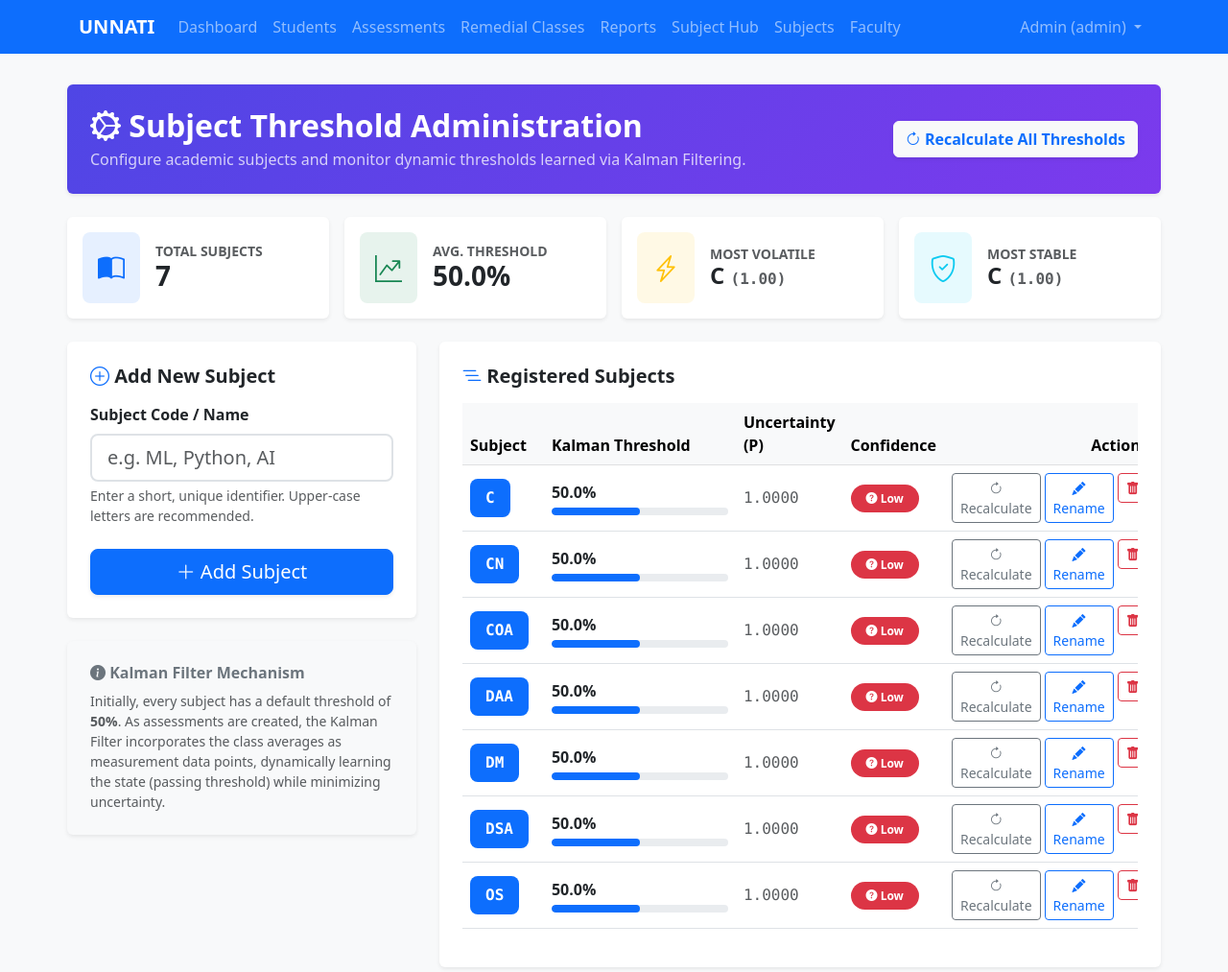
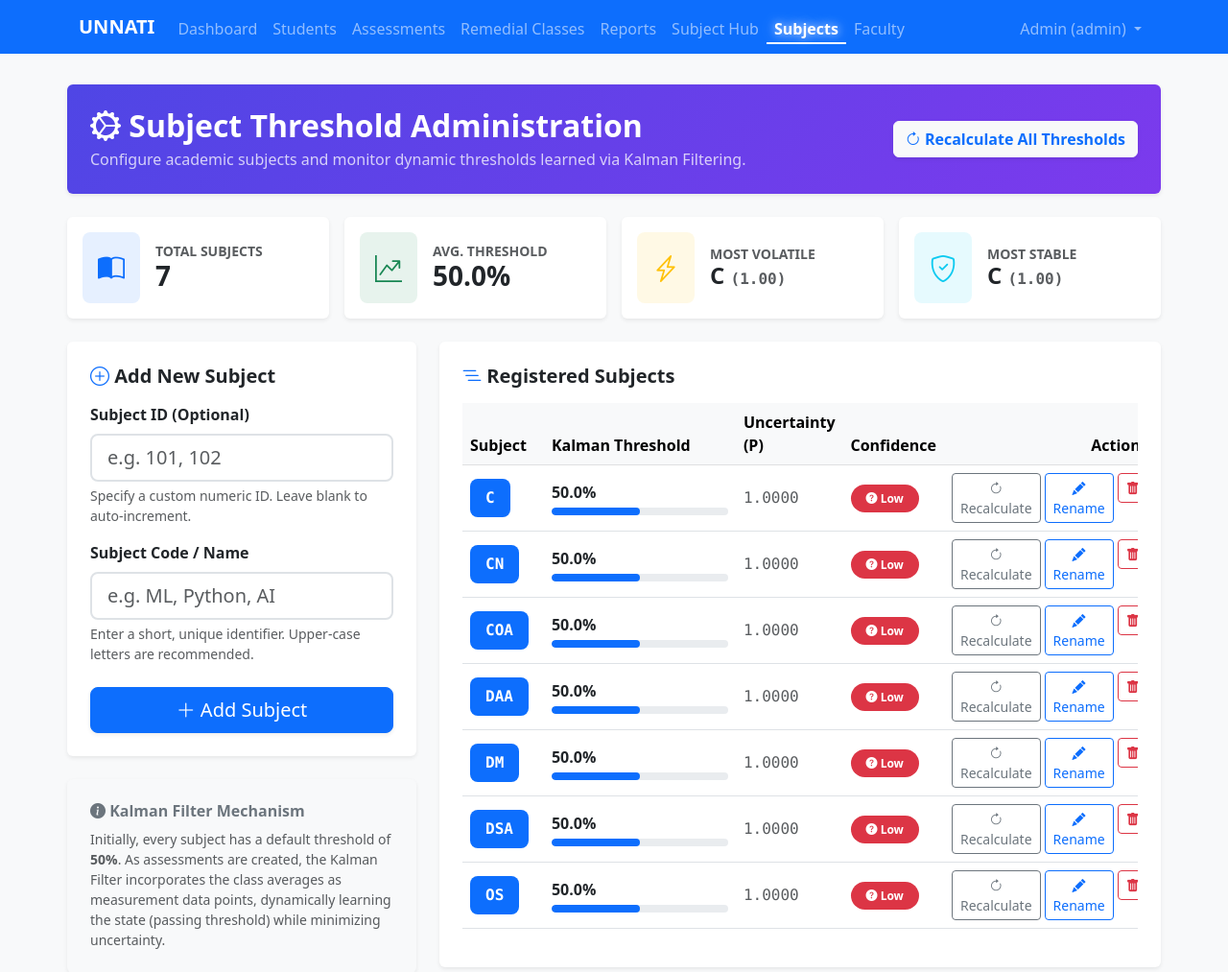
Before and after one commit to ganguly71/Slow_fast, a Flask app: page /subjects in a window 1280 px wide. Shown: the top 1013 px of the page at 96% size. Run offline with Flask 3, Linux system fonts and the light colour scheme; a user stored in the database is signed in.

Commit message:
feat: enable custom subject ID management and implement active glowing navbar tabs

```diff
--- a/routes.py
+++ b/routes.py
@@ -413,6 +413,7 @@ def manage_subjects():
         return redirect(url_for('main.dashboard'))
 
     if request.method == 'POST':
+        id_val = request.form.get('id', '').strip()
         name = request.form.get('name', '').strip()
         if not name:
             flash('Subject name cannot be empty.', 'danger')
@@ -421,7 +422,20 @@ def manage_subjects():
             if existing:
                 flash(f'Subject "{name}" already exists.', 'warning')
             else:
+                custom_id = None
+                if id_val:
+                    try:
+                        custom_id = int(id_val)
+                        if Subject.query.get(custom_id):
+                            flash(f'Subject with ID {custom_id} already exists.', 'danger')
+                            return redirect(url_for('main.manage_subjects'))
+                    except ValueError:
+                        flash('Subject ID must be an integer.', 'danger')
+                        return redirect(url_for('main.manage_subjects'))
+
                 new_subject = Subject(name=name, threshold=50.0, uncertainty=1.0)
+                if custom_id is not None:
+                    new_subject.id = custom_id
                 db.session.add(new_subject)
                 db.session.commit()
                 flash(f'Subject "{name}" added successfully with initial threshold of 50.0%.', 'success')
@@ -448,36 +462,52 @@ def edit_subject(subject_id):
         return redirect(url_for('main.dashboard'))
 
     subject = Subject.query.get_or_404(subject_id)
+    new_id_str = request.form.get('id', '').strip()
     new_name = request.form.get('name', '').strip()
 
     if not new_name:
         flash('Subject name cannot be empty.', 'danger')
-    else:
-        existing = Subject.query.filter(Subject.name == new_name, Subject.id != subject_id).first()
-        if existing:
-            flash(f'Another subject named "{new_name}" already exists.', 'danger')
-        else:
-            old_name = subject.name
-            subject.name = new_name
+        return redirect(request.referrer or url_for('main.manage_subjects'))
 
-            # Cascade name changes to text columns across all related tables
-            all_users = User.query.all()
-            for user in all_users:
-                user_subjects = user.get_subjects()
-                if old_name in user_subjects:
-                    new_user_subjects = [new_name if s == old_name else s for s in user_subjects]
-                    user.set_subjects(new_user_subjects)
+    existing_name = Subject.query.filter(Subject.name == new_name, Subject.id != subject_id).first()
+    if existing_name:
+        flash(f'Another subject named "{new_name}" already exists.', 'danger')
+        return redirect(request.referrer or url_for('main.manage_subjects'))
 
-            AssignmentGroup.query.filter_by(subject=old_name).update({AssignmentGroup.subject: new_name})
-            Assessment.query.filter_by(subject=old_name).update({Assessment.subject: new_name})
-            Classification.query.filter_by(subject=old_name).update({Classification.subject: new_name})
-            RemedialSchedule.query.filter_by(subject=old_name).update({RemedialSchedule.subject: new_name})
-            Exam.query.filter_by(subject=old_name).update({Exam.subject: new_name})
+    if new_id_str:
+        try:
+            new_id = int(new_id_str)
+            if new_id != subject.id:
+                existing_id = Subject.query.get(new_id)
+                if existing_id:
+                    flash(f'Another subject with ID {new_id} already exists.', 'danger')
+                    return redirect(request.referrer or url_for('main.manage_subjects'))
+                subject.id = new_id
+                db.session.flush()
+        except ValueError:
+            flash('Subject ID must be an integer.', 'danger')
+            return redirect(request.referrer or url_for('main.manage_subjects'))
 
-            db.session.commit()
-            flash(f'Subject "{old_name}" renamed to "{new_name}" and all records updated successfully.', 'success')
+    old_name = subject.name
+    subject.name = new_name
 
-    return redirect(url_for('main.manage_subjects'))
+    if old_name != new_name:
+        all_users = User.query.all()
+        for user in all_users:
+            user_subjects = user.get_subjects()
+            if old_name in user_subjects:
+                new_user_subjects = [new_name if s == old_name else s for s in user_subjects]
+                user.set_subjects(new_user_subjects)
+
+        AssignmentGroup.query.filter_by(subject=old_name).update({AssignmentGroup.subject: new_name})
+        Assessment.query.filter_by(subject=old_name).update({Assessment.subject: new_name})
+        Classification.query.filter_by(subject=old_name).update({Classification.subject: new_name})
+        RemedialSchedule.query.filter_by(subject=old_name).update({RemedialSchedule.subject: new_name})
+        Exam.query.filter_by(subject=old_name).update({Exam.subject: new_name})
+
+    db.session.commit()
+    flash('Subject updated successfully.', 'success')
+    return redirect(request.referrer or url_for('main.manage_subjects'))
 
 @main.route('/subjects/delete/<int:subject_id>', methods=['POST'])
 @login_required
@@ -536,6 +566,7 @@ def subject_hub():
             flash('Access denied.', 'danger')
             return redirect(url_for('main.subject_hub'))
 
+        id_val = request.form.get('id', '').strip()
         name = request.form.get('name', '').strip()
         selected_faculty_ids = request.form.getlist('faculty_ids')
 
@@ -546,7 +577,20 @@ def subject_hub():
             if existing:
                 flash(f'Subject "{name}" already exists.', 'warning')
             else:
+                custom_id = None
+                if id_val:
+                    try:
+                        custom_id = int(id_val)
+                        if Subject.query.get(custom_id):
+                            flash(f'Subject with ID {custom_id} already exists.', 'danger')
+                            return redirect(url_for('main.subject_hub'))
+                    except ValueError:
+                        flash('Subject ID must be an integer.', 'danger')
+                        return redirect(url_for('main.subject_hub'))
+
                 new_subject = Subject(name=name, threshold=50.0, uncertainty=1.0)
+                if custom_id is not None:
+                    new_subject.id = custom_id
                 db.session.add(new_subject)
                 db.session.flush()
 
--- a/templates/base.html
+++ b/templates/base.html
@@ -25,6 +25,23 @@
         .main-content {
             padding: 2rem 0;
         }
+        /* Active glowing navbar links */
+        .navbar-nav .nav-link.active {
+            color: #ffffff !important;
+            font-weight: bold;
+            text-shadow: 0 0 10px rgba(255, 255, 255, 0.8), 0 0 20px rgba(255, 255, 255, 0.4);
+            border-bottom: 2px solid #ffffff;
+            padding-bottom: 2px;
+        }
+        .navbar-nav .nav-link {
+            transition: all 0.2s ease-in-out;
+            border-bottom: 2px solid transparent;
+            padding-bottom: 2px;
+        }
+        .navbar-nav .nav-link:hover {
+            color: #ffffff !important;
+            text-shadow: 0 0 8px rgba(255, 255, 255, 0.6);
+        }
     </style>
 </head>
 <body>
@@ -39,29 +56,29 @@
       <ul class="navbar-nav me-auto">
         {% if current_user.is_authenticated %}
         <li class="nav-item">
-          <a class="nav-link" href="{{ url_for('main.dashboard') }}">Dashboard</a>
+          <a class="nav-link {% if request.endpoint == 'main.dashboard' %}active{% endif %}" href="{{ url_for('main.dashboard') }}">Dashboard</a>
         </li>
         <li class="nav-item">
-          <a class="nav-link" href="{{ url_for('main.manage_students') }}">Students</a>
+          <a class="nav-link {% if request.endpoint == 'main.manage_students' or request.endpoint == 'main.student_detail' %}active{% endif %}" href="{{ url_for('main.manage_students') }}">Students</a>
         </li>
         <li class="nav-item">
-          <a class="nav-link" href="{{ url_for('main.manage_assessments') }}">Assessments</a>
+          <a class="nav-link {% if request.endpoint == 'main.manage_assessments' %}active{% endif %}" href="{{ url_for('main.manage_assessments') }}">Assessments</a>
         </li>
         <li class="nav-item">
-          <a class="nav-link" href="{{ url_for('main.remedial_schedules') }}">Remedial Classes</a>
+          <a class="nav-link {% if request.endpoint == 'main.remedial_schedules' %}active{% endif %}" href="{{ url_for('main.remedial_schedules') }}">Remedial Classes</a>
         </li>
         <li class="nav-item">
-          <a class="nav-link" href="{{ url_for('main.reports') }}">Reports</a>
+          <a class="nav-link {% if request.endpoint == 'main.reports' %}active{% endif %}" href="{{ url_for('main.reports') }}">Reports</a>
         </li>
         <li class="nav-item">
-          <a class="nav-link" href="{{ url_for('main.subject_hub') }}">Subject Hub</a>
+          <a class="nav-link {% if request.endpoint == 'main.subject_hub' %}active{% endif %}" href="{{ url_for('main.subject_hub') }}">Subject Hub</a>
         </li>
         {% if current_user.role == 'admin' %}
         <li class="nav-item">
-          <a class="nav-link" href="{{ url_for('main.manage_subjects') }}">Subjects</a>
+          <a class="nav-link {% if request.endpoint == 'main.manage_subjects' %}active{% endif %}" href="{{ url_for('main.manage_subjects') }}">Subjects</a>
         </li>
         <li class="nav-item">
-          <a class="nav-link" href="{{ url_for('main.manage_faculty') }}">Faculty</a>
+          <a class="nav-link {% if request.endpoint == 'main.manage_faculty' or request.endpoint == 'main.edit_faculty' %}active{% endif %}" href="{{ url_for('main.manage_faculty') }}">Faculty</a>
         </li>
         {% endif %}
         {% endif %}
--- a/templates/manage_subjects.html
+++ b/templates/manage_subjects.html
@@ -97,6 +97,12 @@
             <div class="card-body p-4">
                 <h5 class="card-title fw-bold mb-3"><i class="bi bi-plus-circle text-primary"></i> Add New Subject</h5>
                 <form method="POST" action="{{ url_for('main.manage_subjects') }}">
+                    <div class="mb-3">
+                        <label for="id" class="form-label fw-semibold">Subject ID (Optional)</label>
+                        <input type="number" class="form-control form-control-lg border-2" id="id" name="id"
+                               placeholder="e.g. 101, 102" style="border-color: #dee2e6;">
+                        <div class="form-text">Specify a custom numeric ID. Leave blank to auto-increment.</div>
+                    </div>
                     <div class="mb-3">
                         <label for="name" class="form-label fw-semibold">Subject Code / Name</label>
                         <input type="text" class="form-control form-control-lg border-2" id="name" name="name"
@@ -224,6 +230,10 @@
             <form id="editSubjectForm" method="POST" action="">
                 <div class="modal-body p-4">
                     <div class="mb-3">
+                        <label for="edit_id" class="form-label fw-semibold">Subject ID</label>
+                        <input type="number" class="form-control form-control-lg border-2" id="edit_id" name="id" required style="border-color: #dee2e6;">
+                    </div>
+                    <div class="mb-3">
                         <label for="edit_name" class="form-label fw-semibold">New Subject Name / Code</label>
                         <input type="text" class="form-control form-control-lg border-2" id="edit_name" name="name" required style="border-color: #dee2e6;">
                         <div class="form-text mt-2 text-warning small">
@@ -252,6 +262,7 @@ document.addEventListener('DOMContentLoaded', function() {
             var form = editSubjectModal.querySelector('#editSubjectForm');
             form.action = '/subjects/edit/' + id;
 
+            editSubjectModal.querySelector('#edit_id').value = id;
             editSubjectModal.querySelector('#edit_name').value = name;
         });
     }
--- a/templates/subject_hub.html
+++ b/templates/subject_hub.html
@@ -170,6 +170,11 @@
             </div>
             <form method="POST" action="{{ url_for('main.subject_hub') }}">
                 <div class="modal-body p-4">
+                    <div class="mb-3">
+                        <label for="id" class="form-label fw-semibold">Subject ID (Optional)</label>
+                        <input type="number" class="form-control border-2" id="id" name="id" placeholder="e.g. 101, 102">
+                        <div class="form-text">Specify a custom numeric ID. Leave blank to auto-increment.</div>
+                    </div>
                     <div class="mb-3">
                         <label for="name" class="form-label fw-semibold">Subject Code / Name</label>
                         <input type="text" class="form-control border-2" id="name" name="name" placeholder="e.g. DAA, DSA, Python" required>
```
